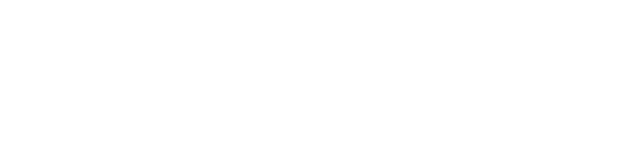
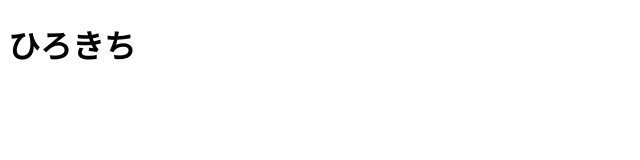
Before and after one commit to DaichiSaito/git-test, a plain HTML site: page index.html in a window 1280 px wide. Shown: the whole page, without its empty margins (0-640 px from the left). Drawn offline with Linux system fonts and the light colour scheme.

```diff
--- a/index.html
+++ b/index.html
@@ -6,5 +6,6 @@
     </head>
 
     <body>
+    <h1>ひろきち</h1>
     </body>
 </html>
```
